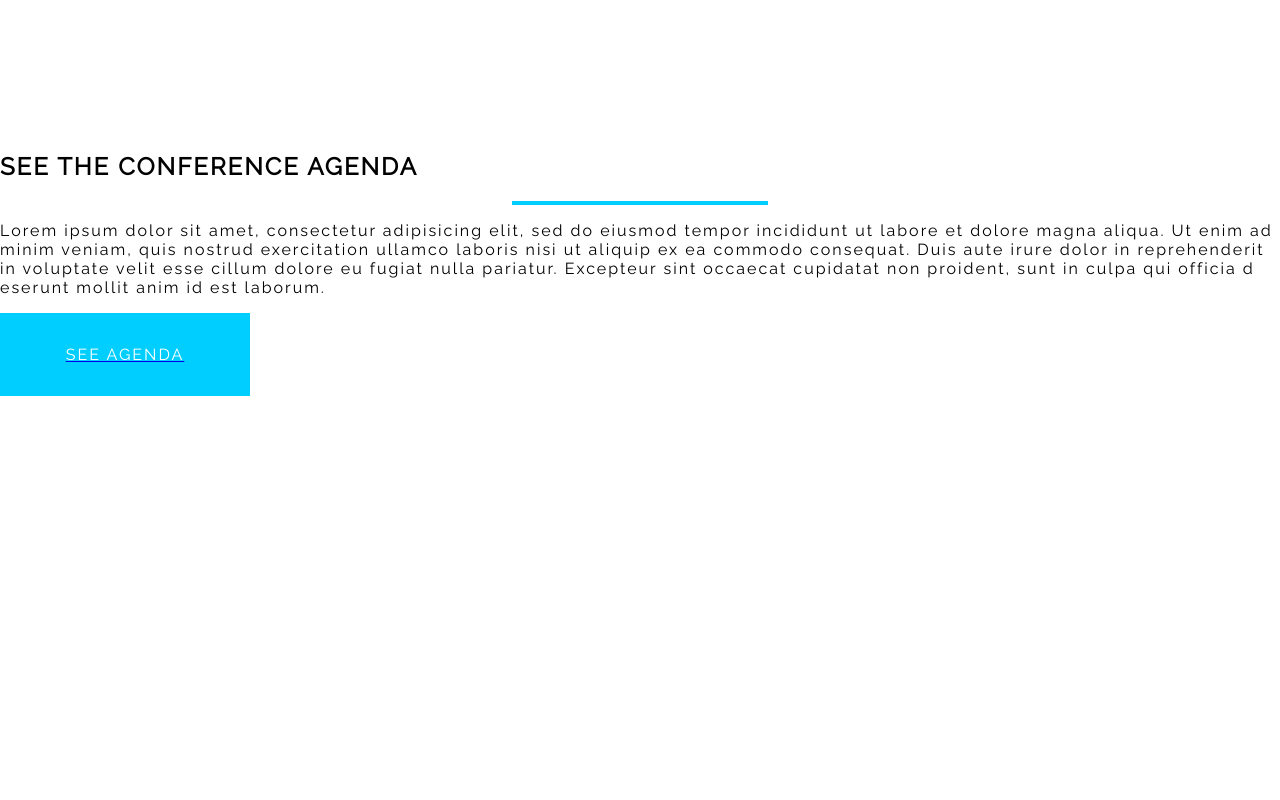
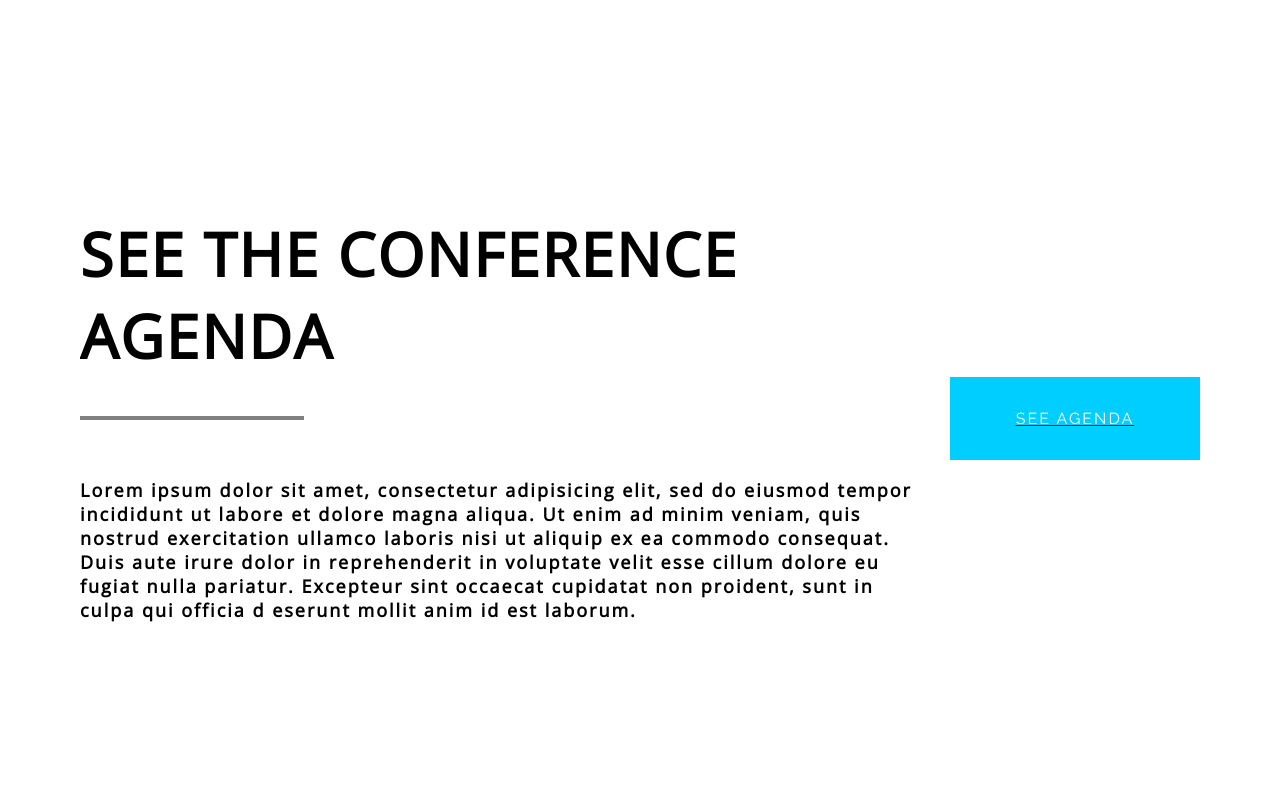
Before and after one commit to roderickfung/startup-academy-web, a React app: page / in a window 1280 px wide. Shown: the part 4760-5560 px from the top of the page. Built offline with nearby package versions, Linux system fonts and the light colour scheme.

Commit message:
edit container home: add styles to agenda section

```diff
--- a/containers/home/home-media@425.less
+++ b/containers/home/home-media@425.less
@@ -1,5 +1,8 @@
 // still uses css from home-media@768.less & home.less
 @media screen and (max-width: 425px) {
+	.invisible-mobile {
+		display: none !important;
+	}
 	.home-page-container{
 		.container {
 			margin: 30px;
@@ -130,10 +133,15 @@
 		}
 	}
 
+	.home-page-container {
 		#agenda-page {
+			margin: 0;
 			align-items: center;
 			div {
 				padding: 30px;
+			}
+			.invisible-web {
+				display: block !important;
 			}
 			#agenda-header-container {
 				h1 {
@@ -151,6 +159,8 @@
 					font-size: 18px;
 					font-family: 'Open Sans';
 					text-align: center;
+					width: inherit;
+				}
 			}
 		}
 	}
--- a/containers/home/home.less
+++ b/containers/home/home.less
@@ -575,4 +575,42 @@ body {
     .ui-dialog-content {
         padding: 1em;
     }
+
+  #agenda-page {
+		margin: 80px;
+		hr {
+			background-color: grey;
+			height: 4px;
+		}
+		hr.invisible-web {
+			display: none;
+		}
+		#agenda-header-container {
+			h1 {
+				font-family: 'Open Sans';
+				font-weight: bold;
+				font-size: 60px;
+				letter-spacing: 2px;
+				margin: 0;
+			}
+		}
+		#agenda-nav-button-container {
+			display: flex;
+			flex-direction: row;
+			margin-bottom: 0;
+			margin-top: 0;
+			justify-content: space-between;
+		}
+		#agenda-nav-button-container.invisible-web {
+			display: none;
+		}
+		#agenda-content-container {
+			font-family: 'Open Sans';
+			font-weight: bold;
+			font-size: 18px;
+			p {
+				width: 75%;
+			}
+		}
+	}
 }
--- a/containers/home/index.js
+++ b/containers/home/index.js
@@ -244,13 +244,20 @@ export default class Home extends React.Component {
         </section>
         <section id="agenda-page">
           <div id="agenda-header-container">
-            <h1>SEE THE CONFERENCE AGENDA</h1>
+            <h1>SEE THE CONFERENCE</h1>
+            <h1>AGENDA</h1>
           </div>
-          <hr className="hr-dash-main"></hr>
+          <hr className="hr-dash-main invisible-web"></hr>
+          <div id="agenda-nav-button-container" className="invisible-mobile">
+            <hr className="hr-dash-main invisible-mobile"></hr>
+            <Link to="/agenda">
+              <div className="all-speakers-button">SEE AGENDA</div>
+            </Link>
+          </div>
           <div id="agenda-content-container">
             <p>Lorem ipsum dolor sit amet, consectetur adipisicing elit, sed do eiusmod tempor incididunt ut labore et dolore magna aliqua. Ut enim ad minim veniam, quis nostrud exercitation ullamco laboris nisi ut aliquip ex ea commodo consequat. Duis aute irure dolor in reprehenderit in voluptate velit esse cillum dolore eu fugiat nulla pariatur. Excepteur sint occaecat cupidatat non proident, sunt in culpa qui officia d eserunt mollit anim id est laborum.</p>
           </div>
-          <div id="agenda-nav-button-container">
+          <div id="agenda-nav-button-container" className="invisible-web">
             <Link to="/agenda">
               <div className="all-speakers-button">SEE AGENDA</div>
             </Link>
```
Lines whose indentation alone changed are shown as unchanged.
